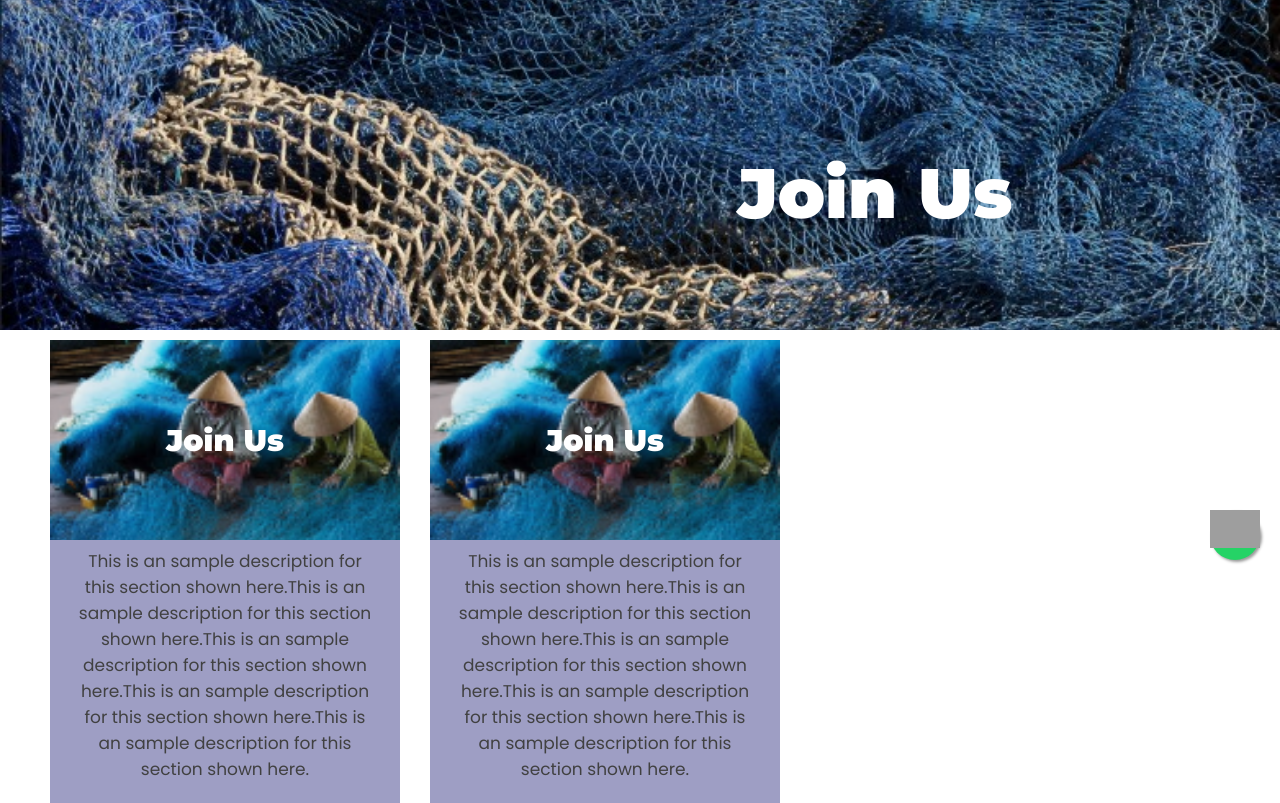
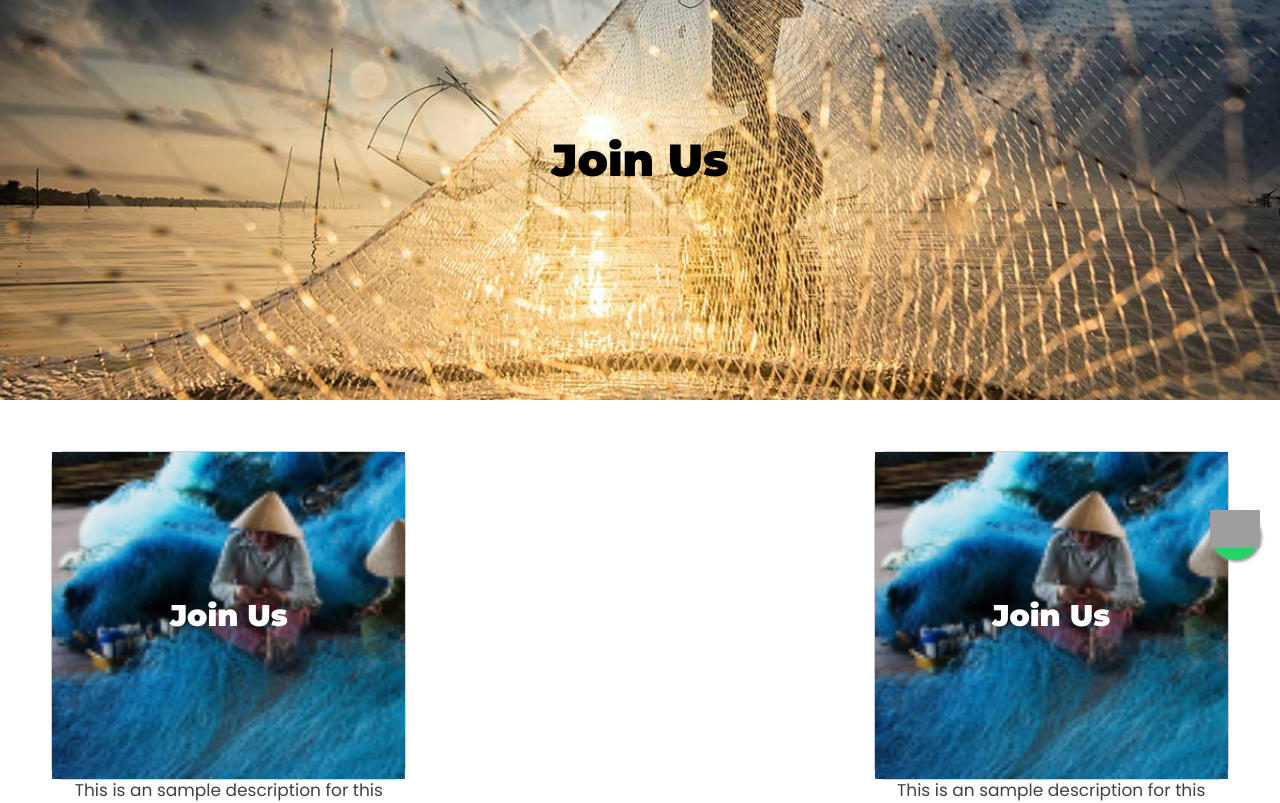
Before and after one commit to Bandaranayake97/NorthSea_Website, a React (Create React App) app in the folder frontend/: page /join-us in a window 1280 px wide. Shown: the part 200-1003 px from the top of the page. Built offline with nearby package versions, Linux system fonts and the light colour scheme; grey boxes are pictures that could not be loaded; a web font is replaced by a local one.

Commit message:
some changes

```diff
--- a/frontend/src/pages/user/Announcements.css
+++ b/frontend/src/pages/user/Announcements.css
@@ -13,7 +13,7 @@
 }
 
 
-.section-title {
+.Announcement-section-title {
   color: black;
   font-family: "Poppins", sans-serif;
   font-size: 2rem;
--- a/frontend/src/pages/user/Announcements.js
+++ b/frontend/src/pages/user/Announcements.js
@@ -32,7 +32,7 @@ function Announcements() {
        */}
 
 
-      <h2 className="section-title">Tenders</h2>
+      <h2 className="Announcement-section-title">Tenders</h2>
       <div className="tender-container">
         <ul className="tender-list">
           <p className="tender-item" data-aos="fade-up">
--- a/frontend/src/pages/user/Gallery.css
+++ b/frontend/src/pages/user/Gallery.css
@@ -1,96 +1,95 @@
-.container {
+.Gallery-container {
     flex: 1;
     margin-right: 20px;
     margin: 4vw;
 }
 
-.row-container {
+.Gallery-row-container {
     display: flex;
     flex-wrap: wrap;
     justify-content: space-between;
 }
 
-.card {
+.Gallery-card {
     width: 30%;
     height: inherit;
     margin-bottom: 20px;
     border: 1px solid #ccc;
     border-radius: 1vw;
     box-shadow: 0px 10px 20px rgba(0, 0, 0, 0.19), 0px 6px 6px rgba(0, 0, 0, 0.23);
-    /* Add shadow effect */
 }
 
-.image {
+.Gallery-image {
     width: 100%;
-    height: 200px;
-    /* Set a specific height */
 }
 
-.card-image {
+.Gallery-card-image {
     width: 100%;
     height: 100%;
     object-fit: cover;
-    /* Make sure the image covers the entire area */
+    border-radius: 1vw 1vw 0 0;
 }
 
-.content {
+.Gallery-content {
     padding: 10px;
     display: flex;
     flex-direction: column;
-    /* Make the content a flex container */
 }
 
-.title {
+.Gallery-title {
     color: black;
     font-family: "Poppins", sans-serif;
     font-size: 1.8rem;
     font-weight: 600;
     margin-bottom: 10px;
+    text-align: center;
 }
 
-.description {
+.Gallery-description {
 
     font-family: "Poppins", sans-serif;
     font-size: 1.2rem;
     font-weight: 400;
     color: #666;
+    text-align: center;
 }
 
-.date {
+.Gallery-date {
     font-family: "Poppins", sans-serif;
     margin-right: 2vw;
     margin-top: 6vw;
     color: #5a5a5a88;
     font-size: 1rem;
     align-self: flex-end;
+    text-align: right;
     /* Align the date to the right */
 }
 
 @media (max-width: 560px) {
-    .row-container {
+    .Gallery-row-container {
         flex-direction: column;
     }
 
-    .card {
+    .Gallery-card {
         width: 100%;
     }
 
-    .title {
+    .Gallery-title {
         font-size: 1.2rem;
     }
 
-    .description {
+    .Gallery-description {
         font-size: 1rem;
     }
 
-    .date {
+    .Gallery-date {
         font-size: 0.8rem;
     }
 }
 
 /* For tablet devices */
 @media (min-width: 561px) and (max-width: 1024px) {
-    .card {
+    .Gallery-card {
         width: calc(50% - 20px);
         margin-right: 20px;
         margin-bottom: 20px;
@@ -101,15 +100,15 @@
         }
     }
 
-    .title {
+    .Gallery-title {
         font-size: 1.2rem;
     }
 
-    .description {
+    .Gallery-description {
         font-size: 1rem;
     }
 
-    .date {
+    .Gallery-date {
         font-size: 0.8rem;
     }
 }
--- a/frontend/src/pages/user/Gallery.js
+++ b/frontend/src/pages/user/Gallery.js
@@ -18,23 +18,23 @@ function Gallery() {
     }, []);
 
     return (
-        <div className='gallery-page'>
+        <div className='Gallery-page'>
             <HeroSection>
                 <h1 className='hero-text-home'><span className='block-text'>Gallery</span></h1>
             </HeroSection>
 
-            <div className='container'>
-                <div className='row-container'>
+            <div className='Gallery-container'>
+                <div className='Gallery-row-container'>
                     {data?.gallery?.map((item, index) => (
-                        <div key={index} className='card' data-aos="fade-up">
-                            <div className="image">
-                                <img src={item.src} alt="Placeholder" className="card-image" />
+                        <div key={index} className='Gallery-card' data-aos="fade-up">
+                            <div className="Gallery-image">
+                                <img src={item.src} alt="Placeholder" className="Gallery-card-image" />
                             </div>
-                            <div className='content'>
-                                <h3 className="title">{item.title}</h3>
-                                <p className="description">{item.description}</p>
+                            <div className='Gallery-content'>
+                                <h3 className="Gallery-title">{item.title}</h3>
+                                <p className="Gallery-description">{item.description}</p>
                             </div>
-                            <p className="date">{item.date}</p>
+                            <p className="Gallery-date">{item.date}</p>
                         </div>
                     ))}
                 </div>
--- a/frontend/src/pages/user/JoinUs.css
+++ b/frontend/src/pages/user/JoinUs.css
@@ -1,51 +1,24 @@
-@import url('https://fonts.googleapis.com/css2?family=Montserrat:wght@900&display=swap');
-@import url('https://fonts.googleapis.com/css2?family=Poppins:wght@600&display=swap');
 
-.Joinus--hero {
-    background-image: url("../../../assets/images/hero-image.jpg");
-    background-repeat: no-repeat;
-    background-size: cover;
-    background-position: center top;
-    width: 100%;
-    height: 60vh;
-    position: relative;
-
-}
-
-.joinus--section--container{
-    display: flex;
-    flex-direction: row;
-    align-items: center;
-    justify-content: center;
-    width: 100%;
-    margin-top: 50px;
-    margin-bottom: 50px;
+.Joinus--section--container{
+    flex: 1;
+    margin-right: 20px;
+    margin: 4vw;
 }
 
 .joinus--section{
     display: flex;
-    flex-direction: row;
-    align-items: flex-start;
-
-    width: 90%;
-    margin-top: 10px;
-    margin-bottom: 50px;
-    margin-left: 50px;
-    margin-right: 50px;
-    gap: 30px;
+    flex-wrap: wrap;
+    justify-content: space-between;
 
 
 }
 
 .joinus--section--card{
-    display: flex;
-    flex-direction: column;
-    align-items: center;
-    justify-content: center;
-    width: 350px;
-    max-height: 800px;
-    padding-bottom: 10px;
-    gap:10px;
+    width: 30%;
+    height: inherit;
+    margin-bottom: 20px;
+    border: 1px solid #ccc;
+    border-radius: 1vw;
     background: rgb(158, 158, 196);
 }
 
@@ -63,9 +36,8 @@
     background-image: url("../../images/joinus.png");
     background-repeat: no-repeat;
     background-size: cover;
-    background-position: center top;
-    width: 350px;
-    height: 200px;
+    width: 100%;
+    height: 100%;
 
 }
 .joinus--section--img > h1{
@@ -77,16 +49,6 @@
     margin-bottom: 10px;
 }
 .joinus--section--description{
-    display: flex;
-    flex-direction: column;
-    align-items: center;
-    justify-content: center;
-    width: 300px;
-    padding-bottom: 10px;
-    max-height: 500px;
-
-}
-.joinus--section--description > p{
     font-family: 'Poppins';
     font-size: 17px;
     font-weight: 300;
@@ -94,7 +56,12 @@
     margin-top: -2px;
     margin-bottom: 10px;
     color : #414141;
+
 }
+.joinus--section--btn--container{
+    align-items: center;
+}
+
 .btn {
     font-family: "Poppins";
     display: inline-block;
@@ -127,3 +94,30 @@
     color: white;
     background-color: rgb(33, 33, 163);
   }
+
+
+  @media (min-width: 561px) and (max-width: 1024px) {
+
+    .joinus--section--card{
+        width: calc(50% - 20px);
+        margin-right: 20px;
+        margin-bottom: 20px;
+        box-sizing: border-box;
+
+        &:nth-child(2n) {
+            margin-right: 0;
+        }
+    }
+}
+
+
+@media (max-width: 560px) {
+    .joinus--section{
+        flex-direction: column;
+
+    }
+
+    .joinus--section--card{
+        width: 100%;
+    }
+}
--- a/frontend/src/pages/user/JoinUs.js
+++ b/frontend/src/pages/user/JoinUs.js
@@ -3,18 +3,16 @@ import './JoinUs.css'
 import data from "../../data/index.json";
 
 import WhatsAppIcon from '../../components/WhatsAppIcon/WhatsAppIcon';
+import HeroSection from '../../components/Hero/HeroSection';
 
 function JoinUs() {
 
 
-
     return (
         <div>
-            <div className='Joinus--hero'>
-                <div className='section-content-container'>
-                    <h1 className='hero-text'><span className='block-text'>Join Us</span></h1>
-                </div>
-            </div>
+            <HeroSection>
+                <h1 className='hero-text-home'><span className='block-text'>Join Us</span></h1>
+            </HeroSection>
 
             <div className='Joinus--section--container'>
                 <div className='joinus--section'>
@@ -25,13 +23,11 @@ function JoinUs() {
                                 <h1 className='joinus--title'>Join Us</h1>
                             </div>
 
+                            <p className='joinus--section--description'>{item.description}</p>
 
-                            <div className='joinus--section--description'>
-                                <p>{item.description}</p>
-                            </div>
                             <div className="joinus--section--btn--container">
                                 <button className="btn btn-outline-primary"
-                                onClick = {() => {
+                                    onClick={() => {
                                         window.location.href = '/contact-us';
                                         window.scrollTo(0, document.documentElement.scrollTop);
                                     }}
```
Lines whose indentation alone changed are shown as unchanged.
